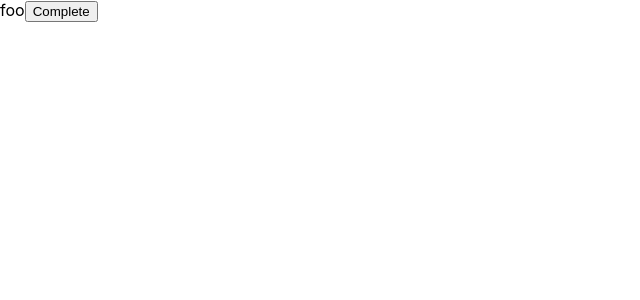
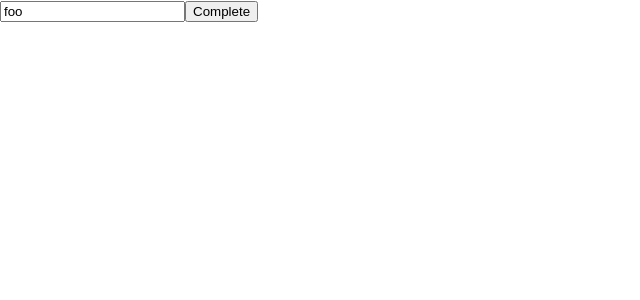
Before and after one commit to jpasikainen/tdd-fullstack, a React (Create React App) app in the folder frontend/: page / in a window 1280 px wide. Shown: the top 300 px of the page, without its empty margins (0-640 px from the left). Built offline with nearby package versions, Linux system fonts and the light colour scheme.

Commit message:
refactor

```diff
--- a/frontend/src/components/Todo.jsx
+++ b/frontend/src/components/Todo.jsx
@@ -9,7 +9,7 @@ export default function Todo({name, completed}) {
 
   return (
     <div className={isCompleted ? 'completed' : ''}>
-      {name}
+      <input type="text" defaultValue={name} />
       <button onClick={toggle}>Complete</button>
     </div>
   );
```
Also changed, not shown: 1 other file (tests, documents, lock files or other folders).
